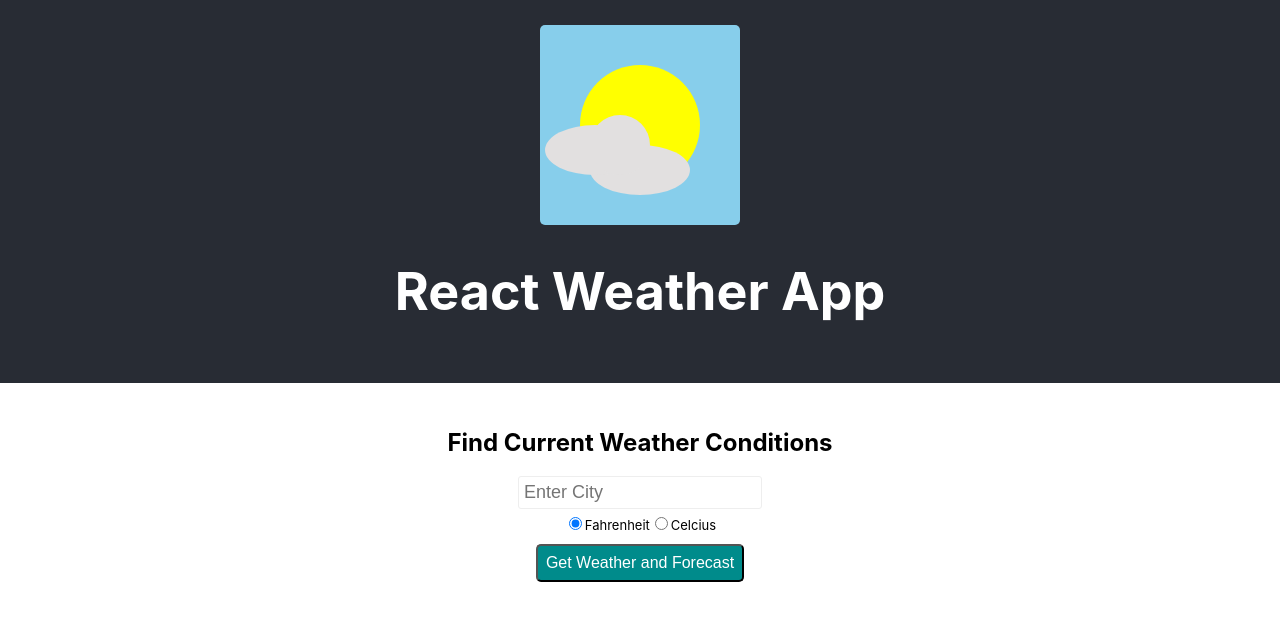
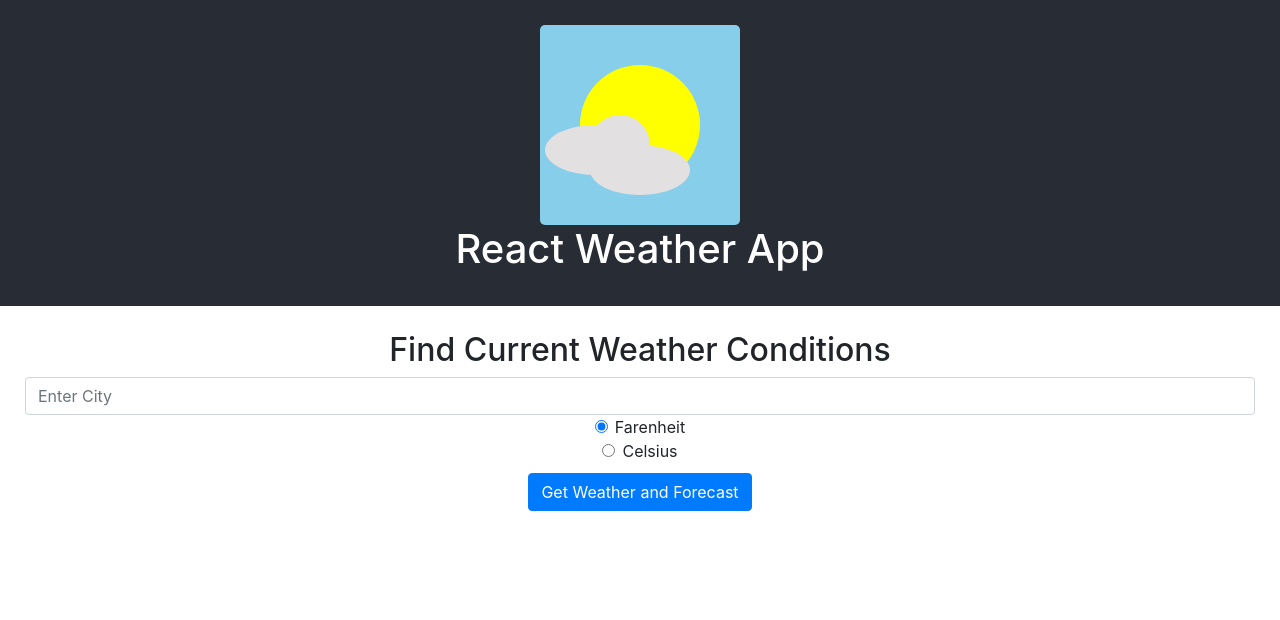
Before and after one commit to GSUProgClub/Weather-App-Template, a React (Create React App) app: page / in a window 1280 px wide. Shown: the top 620 px of the page. Built offline with nearby package versions, Linux system fonts and the light colour scheme.

Commit message:
Regularising the look of the application using react-bootstrap

```diff
--- a/src/App.js
+++ b/src/App.js
@@ -2,6 +2,7 @@
 import './App.css';
 import Forecast from "./components/Forecast/Forecast";
 import Logo from "./components/Logo/Logo";
+import 'bootstrap/dist/css/bootstrap.min.css';
 
 function App() {
   return (
--- a/src/components/Forecast/Forecast.js
+++ b/src/components/Forecast/Forecast.js
@@ -1,6 +1,10 @@
 import Conditions from '../Conditions/Conditions';
 import classes from './Forecast.module.css';
+
 import React, { useState } from 'react';
+
+import Button from 'react-bootstrap/Button';
+import Form from 'react-bootstrap/Form';
 
 let cities = [];
 
@@ -65,38 +69,29 @@
         // JSX code
         <div>
             <h2>Find Current Weather Conditions</h2>
-            <form onSubmit={getForecast}>
-                <input
+            <Form onSubmit={getForecast}>
+                <Form.Control
                     type="text"
                     placeholder="Enter City"
-                    maxLength="50"
-                    className={classes.textInput}
                     value={city}
                     onChange={(e) => setCity(e.target.value)}
                 />
-                <label className={classes.Radio}>
-                    <input
-                        type="radio"
-                        name="units"
-                        checked={unit === "imperial"}
+                <Form.Check
+                    type='radio'
+                    label='Farenheit'
                     value="imperial"
                     onChange={(e) => setUnit(e.target.value)}
+                    checked={unit === "imperial"}
                     />
-                    Fahrenheit
-                </label>
-                <label className={classes.Radio}>
-                    <input
-                        type="radio"
-                        name="units"
-                        checked={unit === "metric"}
+                <Form.Check
+                    type='radio'
+                    label='Celsius'
                     value="metric"
                     onChange={(e) => setUnit(e.target.value)}
+                    checked={unit === "metric"}
                     />
-                    Celcius
-                </label>
-
-                <button className={classes.Button} type="submit">Get Weather and Forecast</button>
-            </form>
+                <Button className={classes.Button} type="submit">Get Weather and Forecast</Button>
+            </Form>
             <Conditions
                responseObj={responseObj}
                error={error}
```
Also changed, not shown: 2 other files (tests, documents, lock files or other folders). Lines whose indentation alone changed are shown as unchanged.
